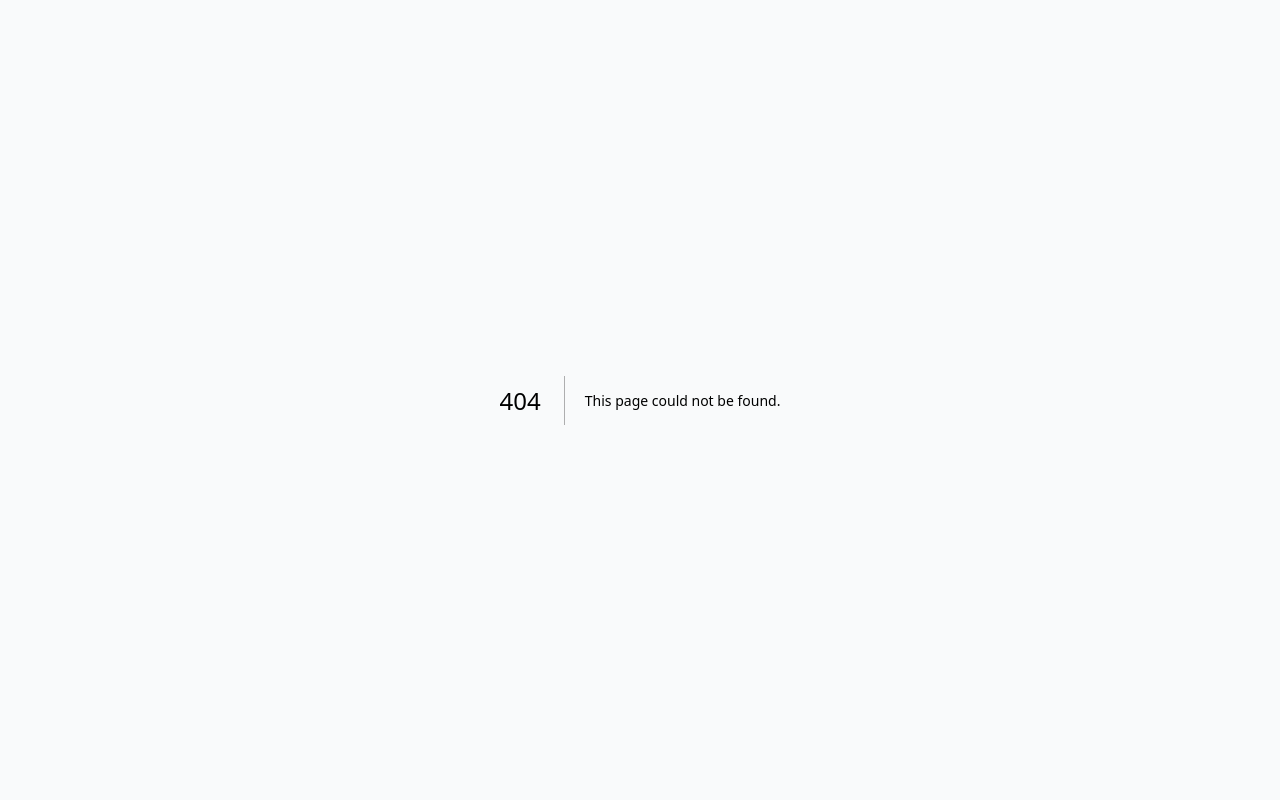
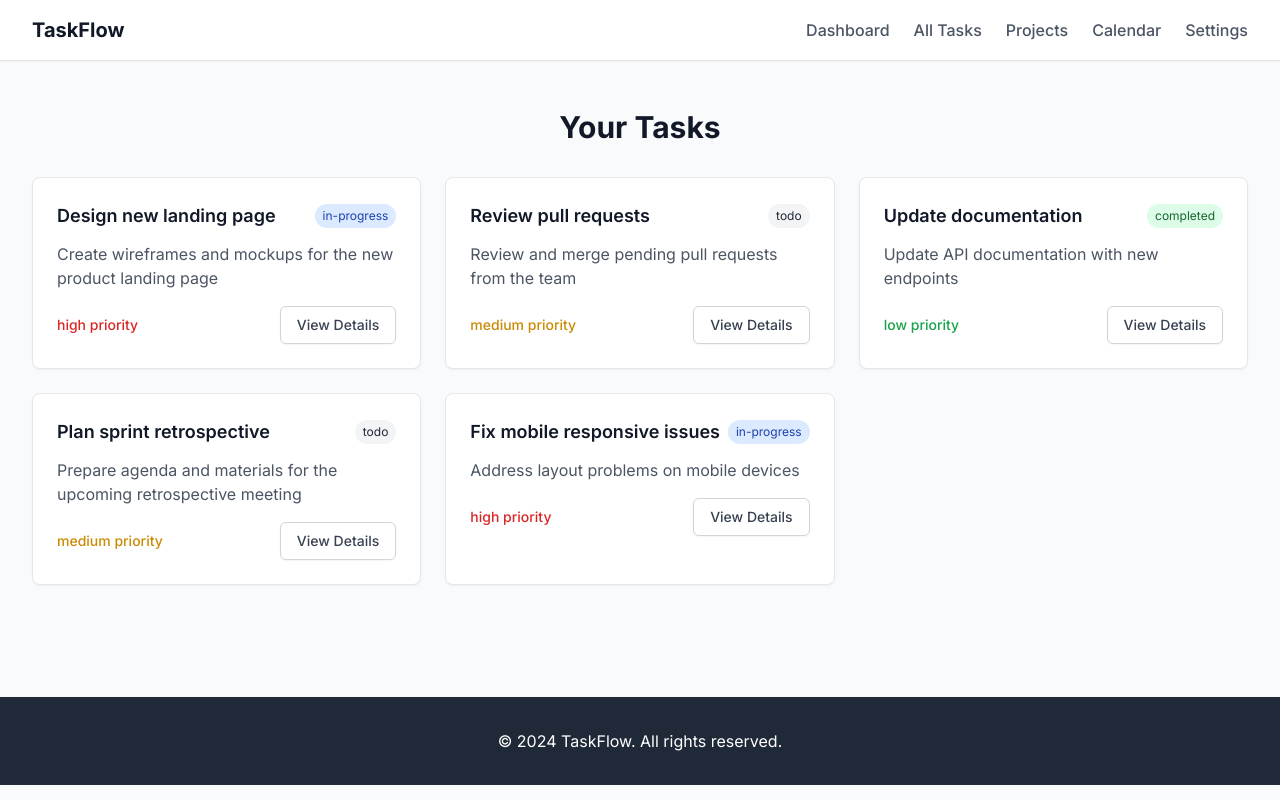
Before and after one commit to abhinav118/taskflow-1755646319265, a Next.js app: page /projects in a window 1280 px wide. Before the commit this address had no page. Built offline with nearby package versions, Linux system fonts and the light colour scheme.

Commit message:
Add app/projects/page.tsx

```diff
--- /dev/null
+++ b/app/projects/page.tsx
@@ -0,0 +1,64 @@
+import { siteData, navigation } from '@/lib/data'
+
+export default function ProjectsPage() {
+  return (
+    <div className="min-h-screen bg-gray-50">
+      {/* Navigation */}
+      <nav className="bg-white shadow-sm border-b">
+        <div className="container py-4">
+          <div className="flex items-center justify-between">
+            <h1 className="text-xl font-bold text-gray-900">{siteData?.settings?.appName || 'TaskFlow'}</h1>
+            <div className="flex space-x-6">
+              {[{"label":"Dashboard","route":"/","icon":"dashboard","active":true},{"label":"All Tasks","route":"/tasks","icon":"tasks","badge":"6"},{"label":"Projects","route":"/projects","icon":"folder"},{"label":"Calendar","route":"/calendar","icon":"calendar"},{"label":"Settings","route":"/settings","icon":"settings"}].map((item: any, index: number) => (
+                <a key={index} href={item.route} className="text-gray-600 hover:text-gray-900 font-medium transition-colors">
+                  {item.label}
+                </a>
+              ))}
+            </div>
+          </div>
+        </div>
+      </nav>
+
+      {/* Page Content */}
+      <div className="container py-12">
+        <h2 className="text-3xl font-bold mb-8 text-center">Your Tasks</h2>
+        <div className="grid grid-cols-1 md:grid-cols-2 lg:grid-cols-3 gap-6">
+          {siteData.tasks?.map((task: any, index: number) => (
+            <div key={index} className="card p-6 border border-gray-200 rounded-lg shadow-sm hover:shadow-md transition-shadow">
+              <div className="flex items-center justify-between mb-3">
+                <h3 className="text-lg font-semibold text-gray-900">{task.title}</h3>
+                <span className={`px-2 py-1 text-xs rounded-full ${
+                  task.status === 'completed' ? 'bg-green-100 text-green-800' :
+                  task.status === 'in-progress' ? 'bg-blue-100 text-blue-800' :
+                  'bg-gray-100 text-gray-800'
+                }`}>
+                  {task.status}
+                </span>
+              </div>
+              <p className="text-gray-600 mb-4">{task.description}</p>
+              <div className="flex items-center justify-between">
+                <span className={`text-sm font-medium ${
+                  task.priority === 'high' ? 'text-red-600' :
+                  task.priority === 'medium' ? 'text-yellow-600' :
+                  'text-green-600'
+                }`}>
+                  {task.priority} priority
+                </span>
+                <button className="btn btn-secondary text-sm">
+                  View Details
+                </button>
+              </div>
+            </div>
+          )) || []}
+        </div>
+      </div>
+
+      {/* Footer */}
+      <footer className="bg-gray-800 text-white py-8 mt-16">
+        <div className="container text-center">
+          <p>&copy; 2024 {siteData?.settings?.appName || 'TaskFlow'}. All rights reserved.</p>
+        </div>
+      </footer>
+    </div>
+  )
+}
```
